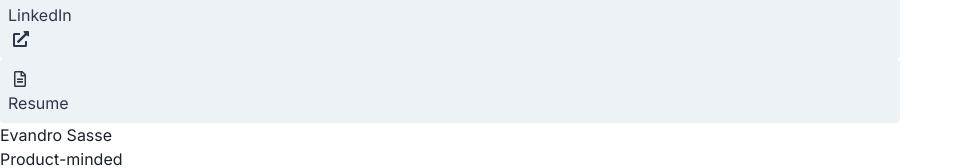
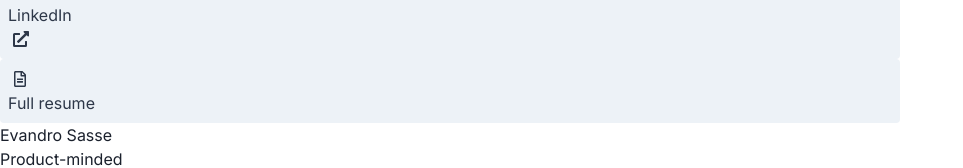
Before and after one commit to evsasse/profile, a Next.js app: page / in a window 1280 px wide. Shown: the part 317-485 px from the top of the page, without its empty margins (0-963 px from the left). Built offline with nearby package versions, Linux system fonts and the light colour scheme.

Commit message:
Updating technical skills

```diff
--- a/components/profile/MainSocial.js
+++ b/components/profile/MainSocial.js
@@ -9,11 +9,11 @@ import IconWrapper from "../shared/IconWrapper";
 
 const externalProps = { target: "_blank", rel: "noopener" };
 
-function ProfileButton({ href, external, children }) {
+function ProfileButton({ href, className, external, children }) {
   const link = (
     <a
       href={href}
-      className="btn btn-block btn-light flex justify-between items-center"
+      className={`${className} btn btn-block btn-light flex justify-between items-center`}
       {...(external ? externalProps : {})}
     >
       <div className="flex items-center">{children}</div>
@@ -45,11 +45,11 @@ const MainSocial = () => (
       LinkedIn
     </ProfileButton>
 
-    <ProfileButton href="/resume">
+    <ProfileButton href="/resume" className="border-4">
       <IconWrapper width={12} className="mr-1">
         <FontAwesomeIcon icon={faFileAlt} />
       </IconWrapper>
-      Resume
+      Full resume
     </ProfileButton>
   </div>
 );
--- a/components/resume/TechnicalSkills.js
+++ b/components/resume/TechnicalSkills.js
@@ -9,7 +9,8 @@ const TechnicalSkills = () => (
     <Skill name="HTML / CSS" level="Advanced" />
     <Skill name="SQL" level="Advanced" />
     <Skill name="Git" level="Advanced" />
-    <Skill name="Python / PyQt / Flask / Zappa" level="Intermediary" />
+    <Skill name="Typescript / NextJS / GraphQL" level="Intermediary" />
+    <Skill name="Python / PyQt / Serverless" level="Intermediary" />
     <Skill name="AWS" level="Intermediary" />
   </Skills>
 );
```
